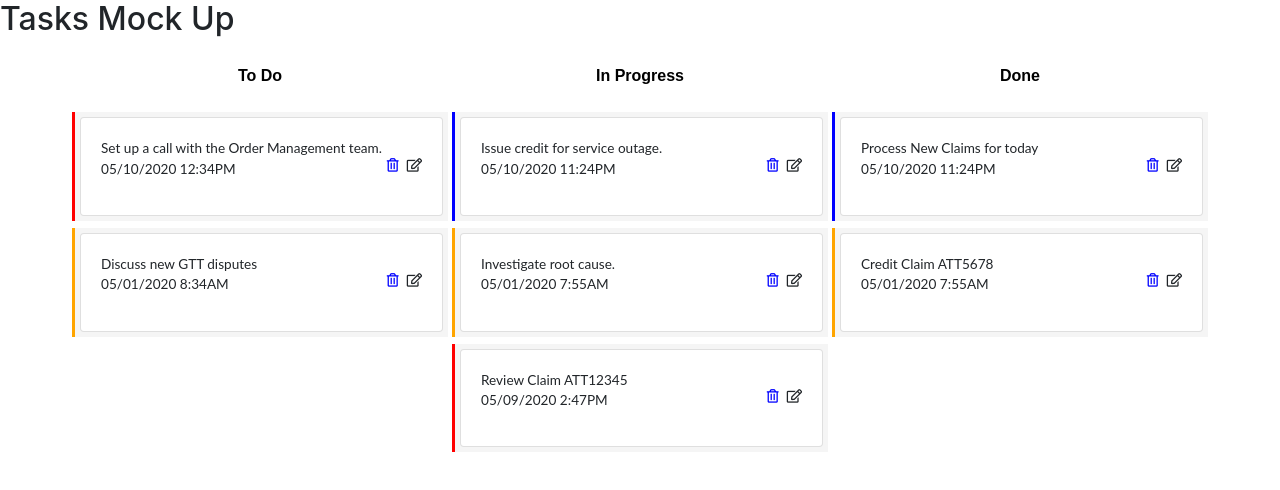
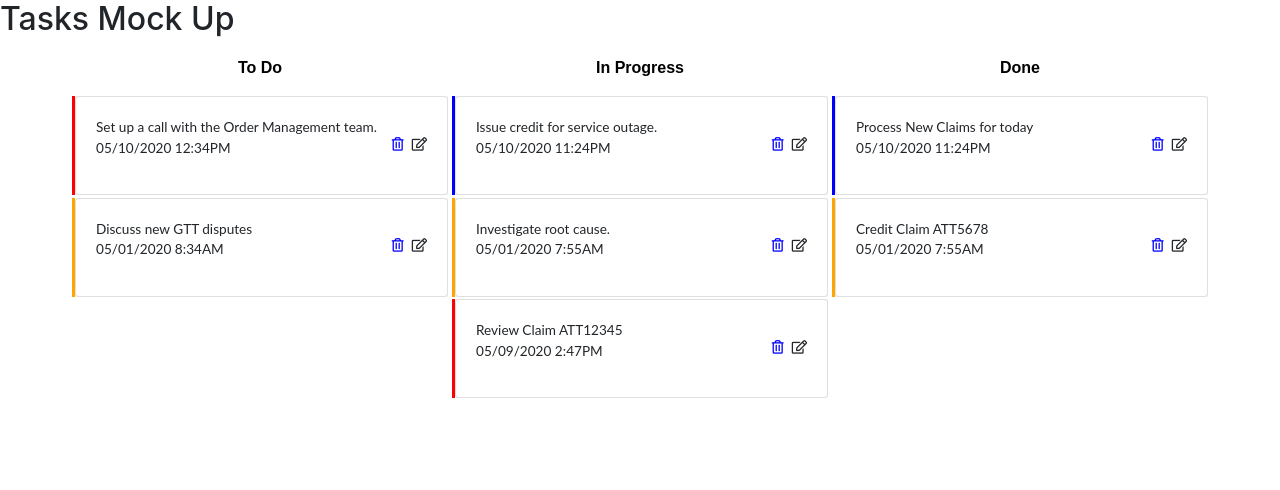
Before and after one commit to SigmaOutdoors/angular-dragdrop-todo-so-v2, an Angular app: page / in a window 1280 px wide. Shown: the top 490 px of the page. Built offline with nearby package versions, Linux system fonts and the light colour scheme.

Commit message:
Fixed trash button, tightened spacing/padding

```diff
--- a/src/app/task-lane.component.css
+++ b/src/app/task-lane.component.css
@@ -8,21 +8,21 @@ div {
 
 .task {
 
-  margin-bottom: 0.5em;
+  margin-bottom: 0.2em;
   background: whitesmoke;
   cursor: pointer;
   font-size: 0.85em;
   font-family: "Roboto Slab", sans-serif;
     border-left-style: solid;
    /* border-left-color: red; */
-    padding: 5px;
+    padding: 0px;
 }
 .task:hover {
   outline: 3px solid #205081;
 }
 
 .heading {
-  padding: 1em 0;
+  padding: .5em 0;
   font-weight: bolder;
   background: #ffffff;
   color: #000000;
--- a/src/app/task-lane.component.html
+++ b/src/app/task-lane.component.html
@@ -9,7 +9,7 @@
 					<p class="card-text" style="margin:0px">{{item.title}} </p>
 					<p>{{item.updateTime}}
 						<i class="far fa-edit" style="float:right"></i>
-						<i class="far fa-trash-alt" style="float:right;padding-right:8px;color:blue" (click)="trash(toDoList,ii)"></i>
+						<i class="far fa-trash-alt" style="float:right;padding-right:8px;color:blue" (click)="trash(list,ii)"></i>
 					</p>
 				</div> <!-- card body -->
 			</div> <!-- card -->
--- a/src/app/task-lane.component.ts
+++ b/src/app/task-lane.component.ts
@@ -13,6 +13,15 @@ export class TaskLaneComponent  {
 
 
 
+  trash(list : any[], index)
+  {
+    // alert('kiko!'+ index);
+
+    list.splice(index,1);
+
+  }
+
+
   drop(event: CdkDragDrop<string[]>) {
     // console.log(event)
     if (event.previousContainer === event.container) {
```
